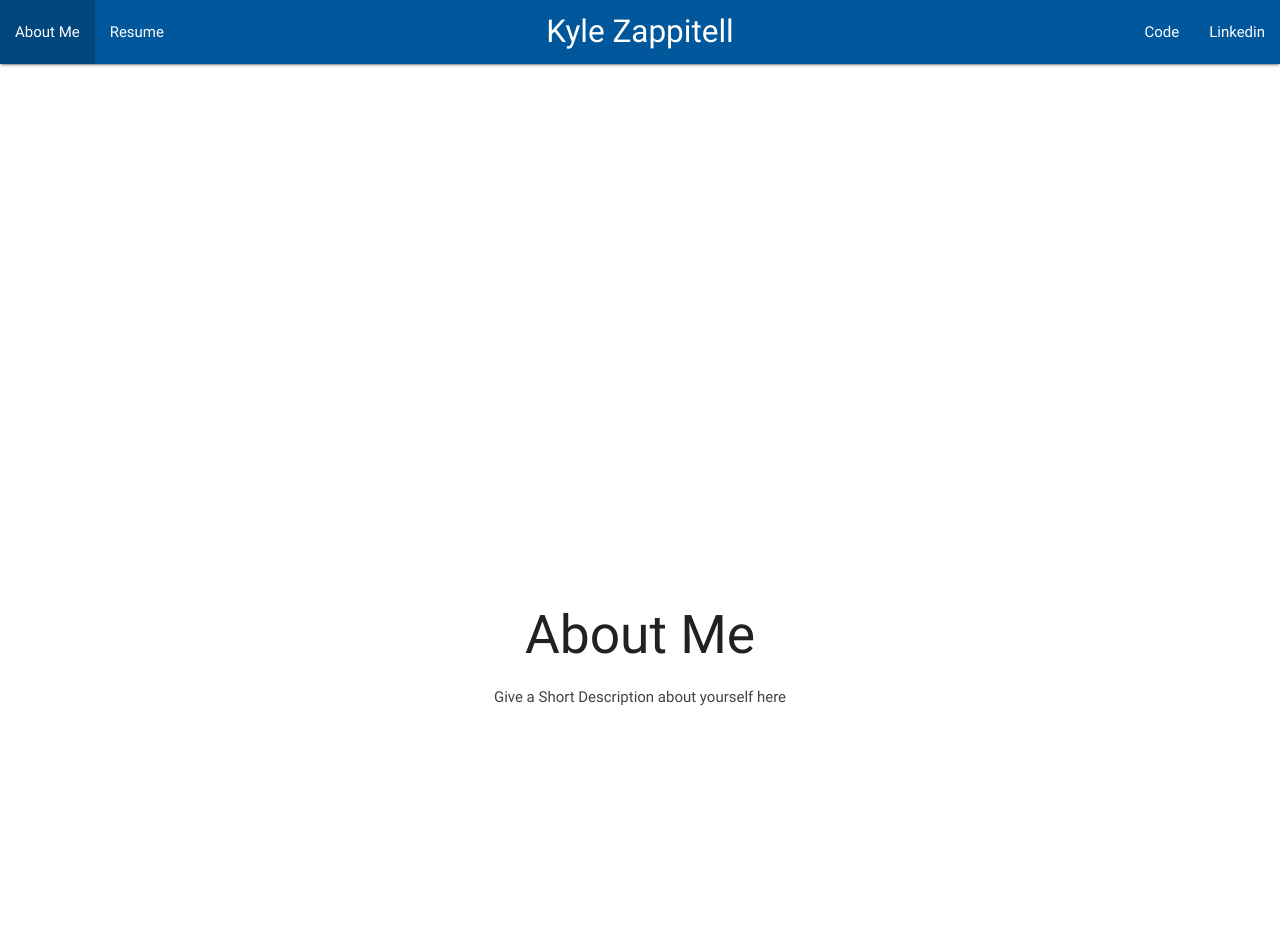
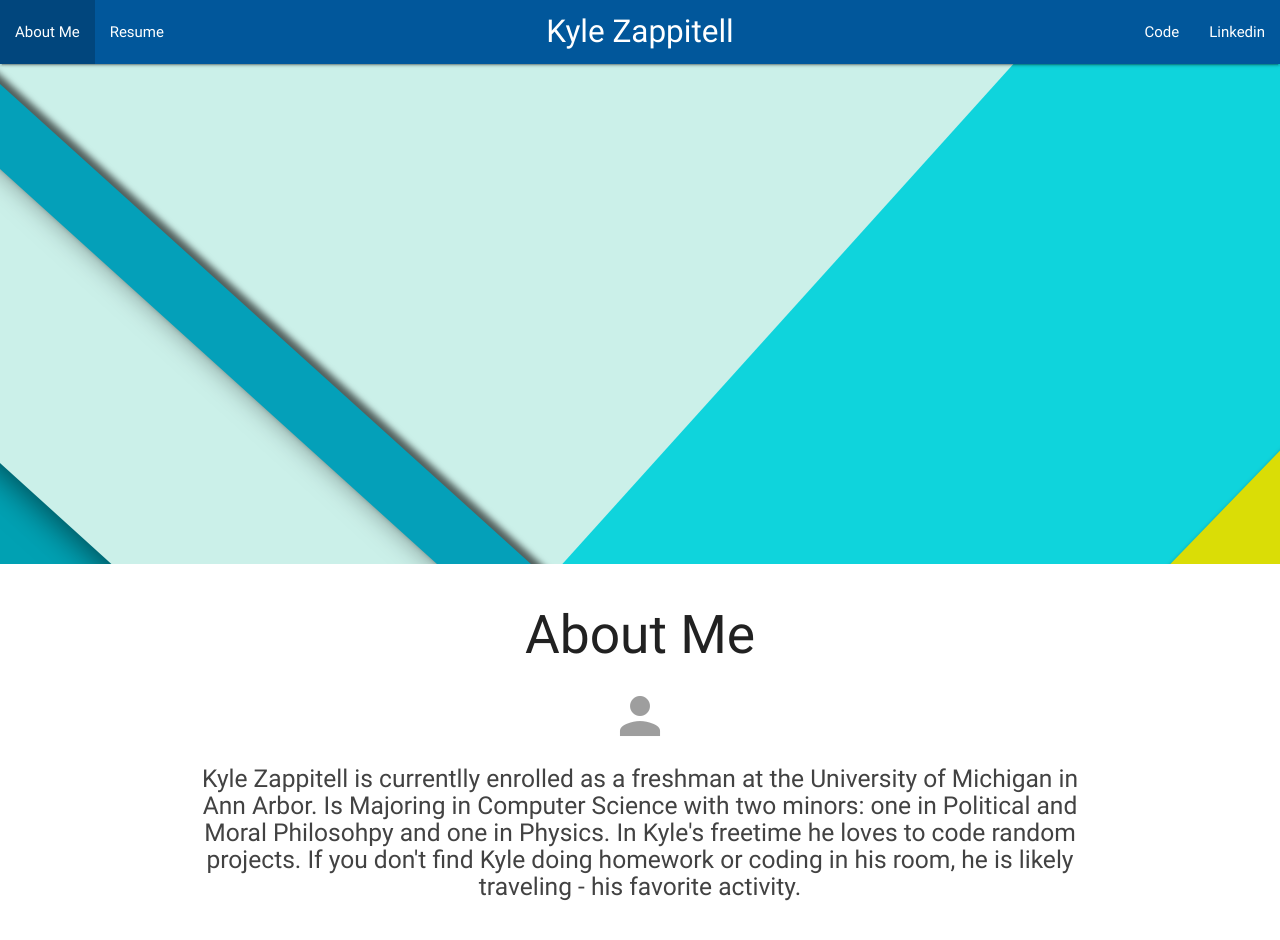
Before and after one commit to kdzapp/personal_website_2.0, a plain HTML site: page public/index.html in a window 1280 px wide. Before the commit the page ends 800 px from the top, so only its background shows below. Drawn offline with nearby package versions, Linux system fonts and the light colour scheme.

Commit message:
Added About Me

```diff
--- a/public/index.html
+++ b/public/index.html
@@ -31,13 +31,16 @@
 
       <!-- Parallax Image -->
       <div class="parallax-container">
-        <div class="parallax"><imgsrc="imgs/background-img.png"></div>
+        <div class="parallax"><img src="imgs/background-img.png"></img></div>
       </div>
 
       <div class="section white">
         <div class="row container" style="text-align: center;">
           <h2 class="header">About Me</h2>
-          <p class="grey-text text-darken-3 lighten-3">Give a Short Description about yourself here</p>
+          <i class="medium grey-text material-icons">person</i>
+          <h5 class="grey-text text-darken-3 lighten-3">Kyle Zappitell is currentlly enrolled as a freshman at the University of Michigan in Ann Arbor. Is Majoring
+            in Computer Science with two minors: one in Political and Moral Philosohpy and one in Physics. In Kyle's freetime he loves to code random projects. If you don't find
+        Kyle doing homework or coding in his room, he is likely traveling - his favorite activity.</h5>
         </div>
       </div>
 
```
